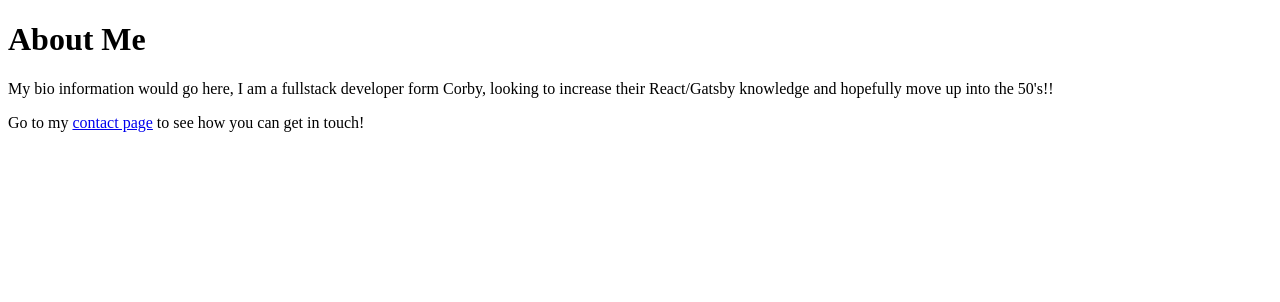
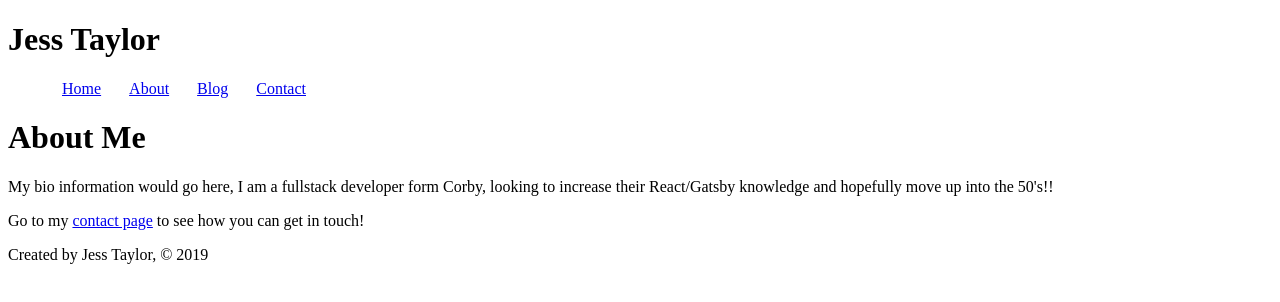
Before and after one commit to jess-dev/gatsby-bootcamp, a Gatsby site: page /about in a window 1280 px wide. Built offline with nearby package versions, Linux system fonts and the light colour scheme; Gatsby itself is replaced by a stand-in of ours.

Commit message:
Adding header

```diff
--- /dev/null
+++ b/src/components/footer.js
@@ -0,0 +1,11 @@
+import React from 'react'
+
+const Footer = () => {
+    return (
+        <footer>
+            <p>Created by Jess Taylor, © 2019</p>
+        </footer>
+    )
+}
+
+export default Footer
--- /dev/null
+++ b/src/components/header.css
@@ -0,0 +1,4 @@
+.menu li {
+    display: inline;
+    padding: 14px;
+}
--- /dev/null
+++ b/src/components/header.js
@@ -0,0 +1,30 @@
+import React from 'react'
+import './header.css'
+import { Link } from 'gatsby'
+
+const Header = () => {
+    return (
+        <header>
+            <h1>Jess Taylor</h1>
+            <nav>
+                <ul className="menu">
+                    <li>
+                        <Link to='/'>Home</Link>
+                    </li>
+                    <li>
+                        <Link to='/about'>About</Link>
+                    </li>
+                    <li>
+                        <Link to='/blog'>Blog</Link>
+                    </li>
+                    <li>
+                        <Link to='/contact'>Contact</Link>
+                    </li>
+                </ul>
+            </nav>
+
+        </header>
+    )
+}
+
+export default Header
--- a/src/pages/about.js
+++ b/src/pages/about.js
@@ -1,12 +1,16 @@
 import React from 'react'
 import { Link } from 'gatsby'
+import Footer from '../components/footer'
+import Header from '../components/header'
 
 const AboutPage = () => {
     return (
         <div>
+            <Header></Header>
             <h1>About Me</h1>
             <p>My bio information would go here, I am a fullstack developer form Corby, looking to increase their React/Gatsby knowledge and hopefully move up into the 50's!!</p>
             <p>Go to my <Link to='/contact'>contact page</Link> to see how you can get in touch! </p>
+            <Footer></Footer>
         </div>
     )
 }
--- a/src/pages/blog.js
+++ b/src/pages/blog.js
@@ -1,10 +1,14 @@
 import React from 'react'
+import Footer from '../components/footer'
+import Header from '../components/header'
 
 const BlogPage = () => {
     return (
         <div>
+            <Header></Header>
             <h1>Blog</h1>
             <p>Posts will show up here later on!</p>
+            <Footer></Footer>
         </div>
     )
 }
--- a/src/pages/contact.js
+++ b/src/pages/contact.js
@@ -1,8 +1,11 @@
 import React from 'react'
+import Footer from '../components/footer'
+import Header from '../components/header'
 
 const ContactPage = () => {
     return (
         <div>
+            <Header></Header>
             <h1>Contact Me</h1>
             <h3>Get in Touch via:</h3>
             <ul>
@@ -10,7 +13,9 @@
                 <li>Email</li>
                 <li>LinkedIn</li>
             </ul>
+            <Footer></Footer>
         </div>
+
     )
 }
 
--- a/src/pages/index.js
+++ b/src/pages/index.js
@@ -1,13 +1,18 @@
 import React from 'react'
 import { Link } from 'gatsby'
+import Footer from '../components/footer'
+import Header from '../components/header'
 
 const IndexPage = () => {
     return (
         <div>
+            <Header></Header>
             <h1>Hello</h1>
             <h2>I'm Jess a fullstack developer living in beautiful Corby!</h2>
             <p>Need a developer? <Link to="/contact">Contact Me</Link></p>
+            <Footer></Footer>
         </div>
+
     )
 }
 
```
